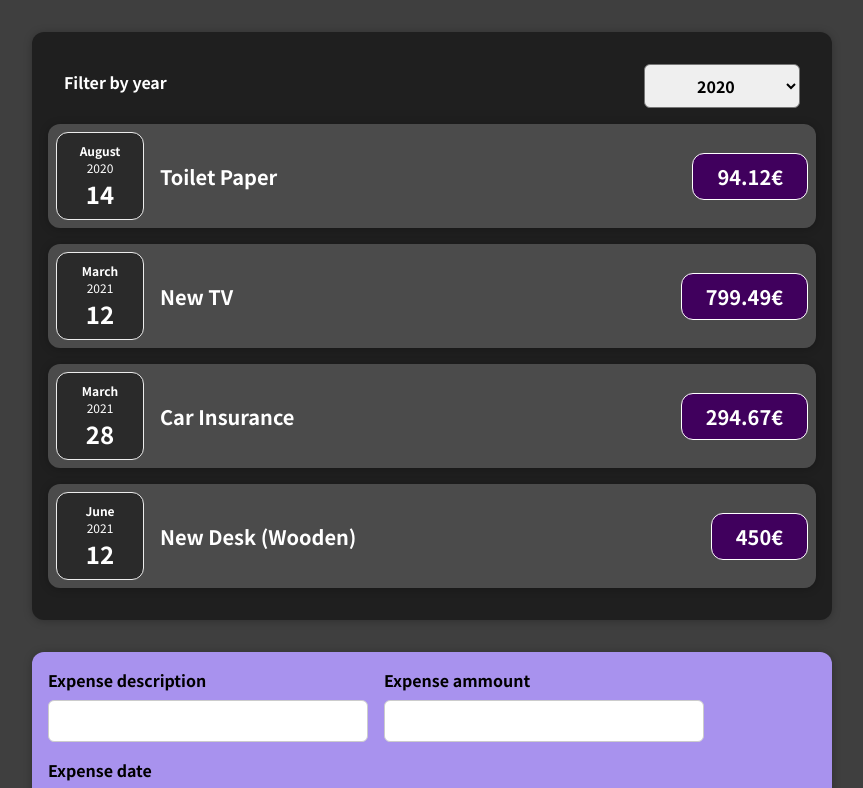
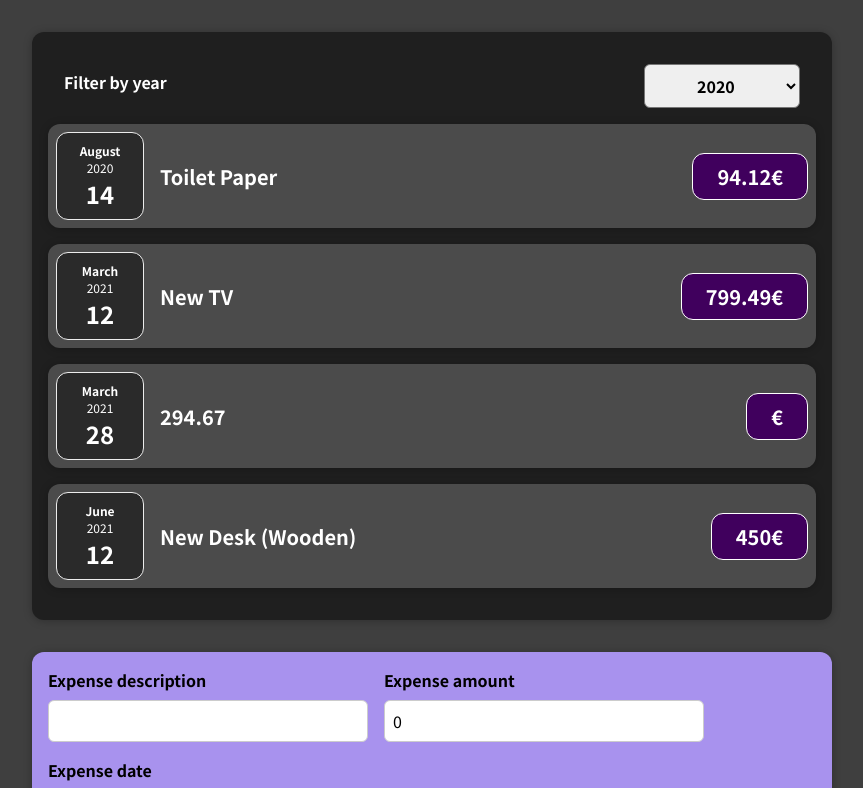
Before and after one commit to AdrianaAC/React, a React (Create React App) app in the folder react-complete-guide/: page / in a window 1280 px wide. Shown: the top 788 px of the page, without its empty margins (208-1071 px from the left). Built offline with nearby package versions, Linux system fonts and the light colour scheme.

Commit message:
New expenses being added and rendered

```diff
--- a/react-complete-guide/src/App.js
+++ b/react-complete-guide/src/App.js
@@ -1,34 +1,44 @@
 import ExpensesList from "./components/Expenses/ExpensesList/ExpensesList";
 import NewExpense from "./components/Expenses/NewExpense/NewExpense";
 import Filter from "./components/Input/Filter/Filter";
+import { useState } from "react";
 
-function App() {
-  const expenses = [
+const DUMMY_EXPENSES = [
   {
     id: "e1",
-      title: "Toilet Paper",
+    description: "Toilet Paper",
     amount: 94.12,
     date: new Date(2020, 7, 14),
   },
-    { id: "e2", title: "New TV", amount: 799.49, date: new Date(2021, 2, 12) },
+  {
+    id: "e2",
+    description: "New TV",
+    amount: 799.49,
+    date: new Date(2021, 2, 12),
+  },
   {
     id: "e3",
-      title: "Car Insurance",
-      amount: 294.67,
+    description: "Car Insurance",
+    description: 294.67,
     date: new Date(2021, 2, 28),
   },
   {
     id: "e4",
-      title: "New Desk (Wooden)",
+    description: "New Desk (Wooden)",
     amount: 450,
     date: new Date(2021, 5, 12),
   },
 ];
 
+function App() {
+  const [expenses, setExpenses] = useState(DUMMY_EXPENSES);
+
   const addExpenseHandler = (expense) => {
-    console.log("In App.js");
-    console.log(expense);
+    setExpenses((prevExpenses) => {
+      return [expense, ...prevExpenses];
+    });
   };
+
   return (
     <div>
       <ExpensesList items={expenses} />
--- a/react-complete-guide/src/components/Expenses/ExpenseItem/ExpenseItem.js
+++ b/react-complete-guide/src/components/Expenses/ExpenseItem/ExpenseItem.js
@@ -10,10 +10,10 @@ function ExpenseItem(props) {
 
   return (
     <Card className="expense-item">
-      <ExpenseDate date={date} />
+      <ExpenseDate date={props.date} />
       <div className="expense-item__description">
-        <h2>{desc}</h2>
-        <div className="expense-item__price">{amount}€</div>
+        <h2>{props.description}</h2>
+        <div className="expense-item__price">{props.amount}€</div>
       </div>
     </Card>
   );
--- a/react-complete-guide/src/components/Expenses/ExpensesList/ExpensesList.js
+++ b/react-complete-guide/src/components/Expenses/ExpensesList/ExpensesList.js
@@ -21,7 +21,7 @@ function ExpensesList(props) {
         {props.items.map((expense) => {
           return (
             <ExpenseItem
-              description={expense.title}
+              description={expense.description}
               amount={expense.amount}
               date={expense.date}
             />
--- a/react-complete-guide/src/components/Expenses/NewExpense/NewExpense.js
+++ b/react-complete-guide/src/components/Expenses/NewExpense/NewExpense.js
@@ -2,12 +2,11 @@ import ExpenseForm from "../../Input/Form/ExpenseForm";
 import "./NewExpense.css";
 
 const NewExpense = (props) => {
-  const saveExpenseHandler = (enteredExpense) => {
+  const saveExpenseHandler = (enteredExpenseData) => {
     const expenseData = {
-      ...enteredExpense,
+      ...enteredExpenseData,
       id: Math.random().toString(),
     };
-    console.log(expenseData);
     props.onAddExpense(expenseData);
   };
 
--- a/react-complete-guide/src/components/Input/Form/ExpenseForm.js
+++ b/react-complete-guide/src/components/Input/Form/ExpenseForm.js
@@ -22,10 +22,11 @@ const ExpenseForm = (props) => {
     event.preventDefault();
 
     const expenseData = {
-      desc: enteredDesc,
-      ammount: enteredAmount,
+      description: enteredDesc,
+      amount: enteredAmount,
       date: new Date(enteredDate),
     };
+
     props.onSaveExpense(expenseData);
     setEnteredDate(" ");
     setEnteredAmount(0);
@@ -40,10 +41,10 @@ const ExpenseForm = (props) => {
           <input type="text" value={enteredDesc} onChange={descChangeHandler} />
         </div>
         <div className="new-expense__control">
-          <label>Expense ammount</label>
+          <label>Expense amount</label>
           <input
             type="number"
-            vaslue={enteredAmount}
+            value={enteredAmount}
             min="0.01"
             step="0.01"
             onChange={ammountChangeHandler}
```
Lines whose indentation alone changed are shown as unchanged.
